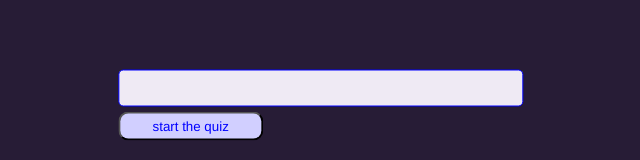
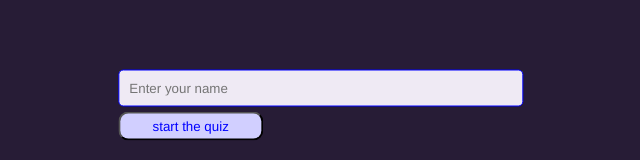
Before and after one commit to faissal17/VUE.QUIZZ, a Vue app: page / in a window 1280 px wide. Shown: the part 295-455 px from the top of the page, without its empty margins (377-1017 px from the left). Built offline with nearby package versions, Linux system fonts and the light colour scheme.

Commit message:
disable ctrlR

```diff
--- a/src/App.vue
+++ b/src/App.vue
@@ -124,6 +124,8 @@ const score = computed(() => {
   questions.value.map((q) => {
     if (q.selected != null && q.answer == q.selected) {
       value++;
+    } else {
+      incorrectAnswers.push(q); // Add incorrect answer to array
     }
   });
   return value;
@@ -142,7 +144,6 @@ const NextQuestion = () => {
     currentQuestion.value++;
     return;
   }
-
   quizCompleted.value = true;
 };
 </script>
@@ -153,12 +154,24 @@ export default {
     return {
       show: true,
       name: "",
+      incorrectAnswers: [],
     };
   },
   methods: {
     toggle() {
       this.show = !this.show;
     },
+    onKeyDown(event) {
+      // Check if the user pressed "Ctrl + R" or "Cmd + R" (on Mac)
+      if ((event.ctrlKey || event.metaKey) && event.keyCode === 82) {
+        // Prevent the default behavior
+        event.preventDefault();
+      }
+    },
+  },
+  mounted() {
+    // Add a keydown event listener to the document
+    document.addEventListener("keydown", this.onKeyDown);
   },
 };
 </script>
@@ -166,7 +179,14 @@ export default {
 <template>
   <!-- div centred -->
   <div v-if="show" class="division">
-    <input class="inp" type="text" name="name" id="name" v-model="name" />
+    <input
+      class="inp"
+      type="text"
+      name="name"
+      id="name"
+      v-model="name"
+      placeholder="Enter your name"
+    />
     <button type="submit" v-on:click="toggle" class="botn">
       start the quiz
     </button>
@@ -222,7 +242,6 @@ export default {
           }}
         </button>
       </section>
-
       <section v-else>
         <h2>Congratulation, {{ name }} You have finished the quiz!</h2>
         <p>Your score is {{ score }}/{{ questions.length }}</p>
```
